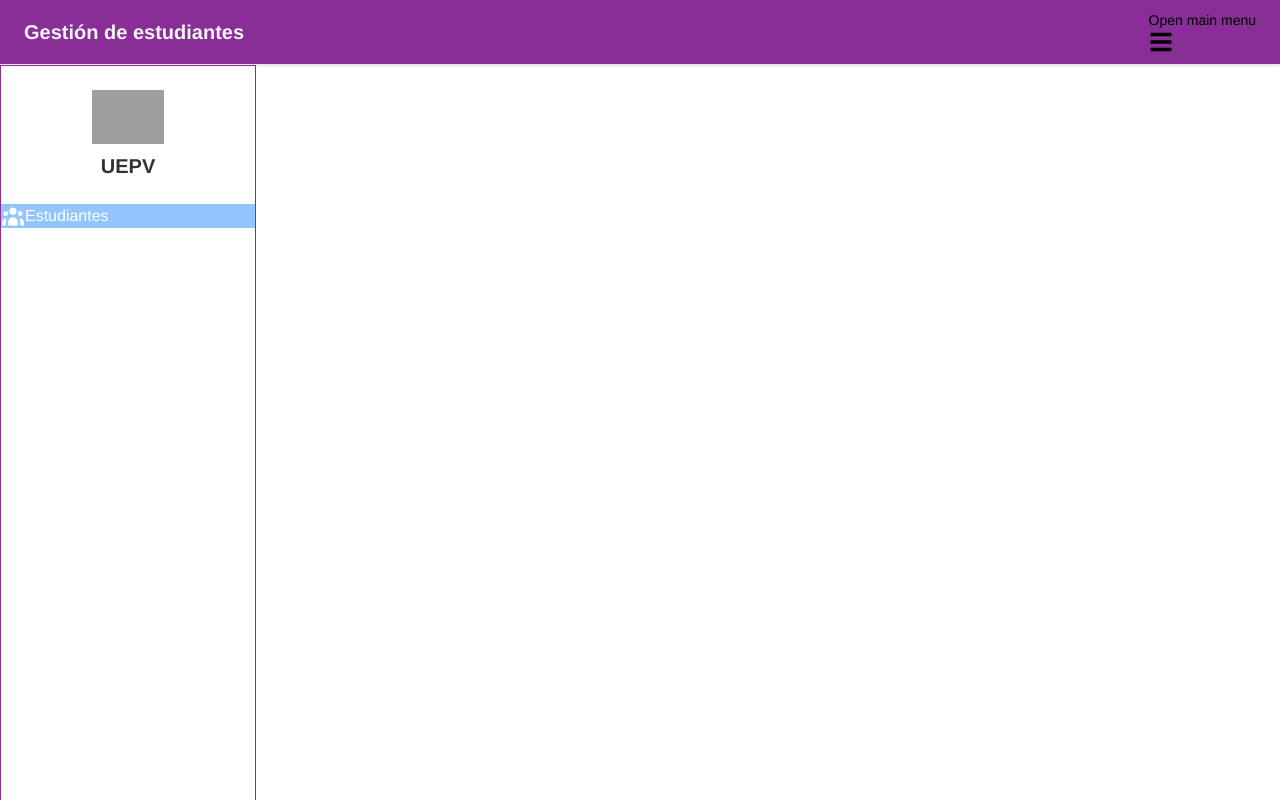
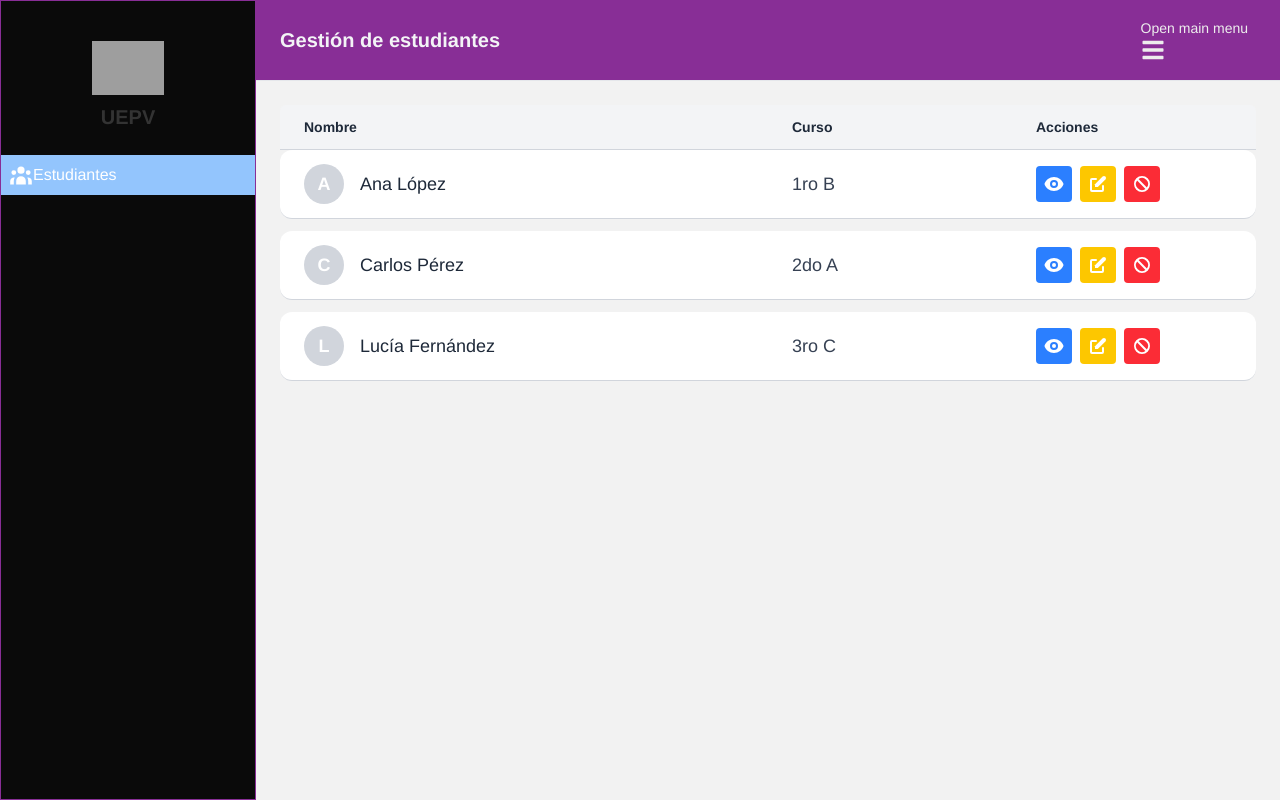
Before and after one commit to jhonatansanga-58/uepv-app-web, a Next.js app: page /admin/students in a window 1280 px wide. Before the commit this address had no page. Shown: the top 800 px of the page. Built offline with nearby package versions, Linux system fonts and the light colour scheme; grey boxes are pictures that could not be loaded.

Commit message:
feat: restructure layout and add StudentCard component

```diff
--- /dev/null
+++ b/src/app/admin/students/page.tsx
@@ -0,0 +1,29 @@
+import StudentCard from "@/components/studentCard";
+
+export default function Home() {
+  return (
+    <div className="w-full overflow-x-auto rounded-md">
+      <table className="w-full table-auto text-left text-sm text-gray-700">
+        <thead className="bg-gray-100">
+          <tr className="border-b border-gray-300">
+            <th className="px-6 py-3 w-1/2 font-semibold text-gray-800">
+              Nombre
+            </th>
+            <th className="px-6 py-3 w-1/4 font-semibold text-gray-800">
+              Curso
+            </th>
+            <th className="px-6 py-3 w-auto font-semibold text-gray-800">
+              Acciones
+            </th>
+          </tr>
+        </thead>
+        <tbody>{/* Aquí irán las filas de datos después */}</tbody>
+      </table>
+      <div className="space-y-3">
+        <StudentCard name="Ana López" course="1ro B" />
+        <StudentCard name="Carlos Pérez" course="2do A" />
+        <StudentCard name="Lucía Fernández" course="3ro C" />
+      </div>
+    </div>
+  );
+}
--- a/src/app/layout.tsx
+++ b/src/app/layout.tsx
@@ -30,9 +30,15 @@ export default function RootLayout({
       <body
         className={`${geistSans.variable} ${geistMono.variable} antialiased`}
       >
-        <NavBarComponent />
-        <SideBarComponent />
-        {children}
+        <div className="flex min-h-screen">
+          <SideBarComponent />
+          <div className="flex flex-col flex-1 max-h-screen overflow-hidden">
+            <NavBarComponent />
+            <main className="flex-1 overflow-y-auto p-6 bg-neutral-light">
+              {children}
+            </main>
+          </div>
+        </div>
       </body>
     </html>
   );
--- a/src/components/navbar.tsx
+++ b/src/components/navbar.tsx
@@ -30,7 +30,7 @@ export function NavBarComponent() {
         <NavbarLink href="#" className="flex items-center gap-2">
           <div className="flex flex-col text-right leading-tight">
             <span className="text-lg font-medium text-gray-200">
-              Jhonathan58
+              Jhonatan58
             </span>
             <span className="text-md text-gray-300">Team Leader</span>
           </div>
--- a/src/components/sidebar.tsx
+++ b/src/components/sidebar.tsx
@@ -14,7 +14,7 @@ export function SideBarComponent() {
   return (
     <Sidebar
       aria-label="Default sidebar"
-      className="min-h-screen w-64 border-1 border-primary-900"
+      className="min-h-screen max-h-screen w-64 border-1 border-primary-900 overflow-hidden"
     >
       {/* Encabezado con escudo */}
       <div className="flex flex-col items-center py-6 gap-2">
@@ -23,7 +23,7 @@ export function SideBarComponent() {
       </div>
 
       {/* Menú */}
-      <SidebarItems className="min-h-screen">
+      <SidebarItems className="max-h-screen">
         <SidebarItemGroup>
           <SidebarItem
             href="/admin/students"
--- /dev/null
+++ b/src/components/studentCard.tsx
@@ -0,0 +1,35 @@
+import { HiEye, HiPencilAlt, HiBan } from "react-icons/hi";
+
+type Props = {
+  name: string;
+  course: string;
+};
+
+export default function StudentCard({ name, course }: Props) {
+  return (
+    <div className="flex border-b border-gray-300 bg-white text-sm rounded-xl">
+      <div className="flex items-center gap-4 w-1/2 px-6 py-2">
+        <div className="text-lg w-10 h-10 bg-gray-300 rounded-full flex items-center justify-center text-white font-bold">
+          {name.charAt(0)}
+        </div>
+        <div className="text-lg font-medium text-gray-800">{name}</div>
+      </div>
+
+      <div className="text-lg flex items-center w-1/4 px-6 py-4 text-gray-700">
+        {course}
+      </div>
+
+      <div className="flex items-center justify-end w-auto px-6 py-4 gap-2">
+        <button className="bg-blue-500 hover:bg-blue-600 text-white p-2 rounded">
+          <HiEye className="w-5 h-5" />
+        </button>
+        <button className="bg-yellow-400 hover:bg-yellow-500 text-white p-2 rounded">
+          <HiPencilAlt className="w-5 h-5" />
+        </button>
+        <button className="bg-red-500 hover:bg-red-600 text-white p-2 rounded">
+          <HiBan className="w-5 h-5" />
+        </button>
+      </div>
+    </div>
+  );
+}
```
